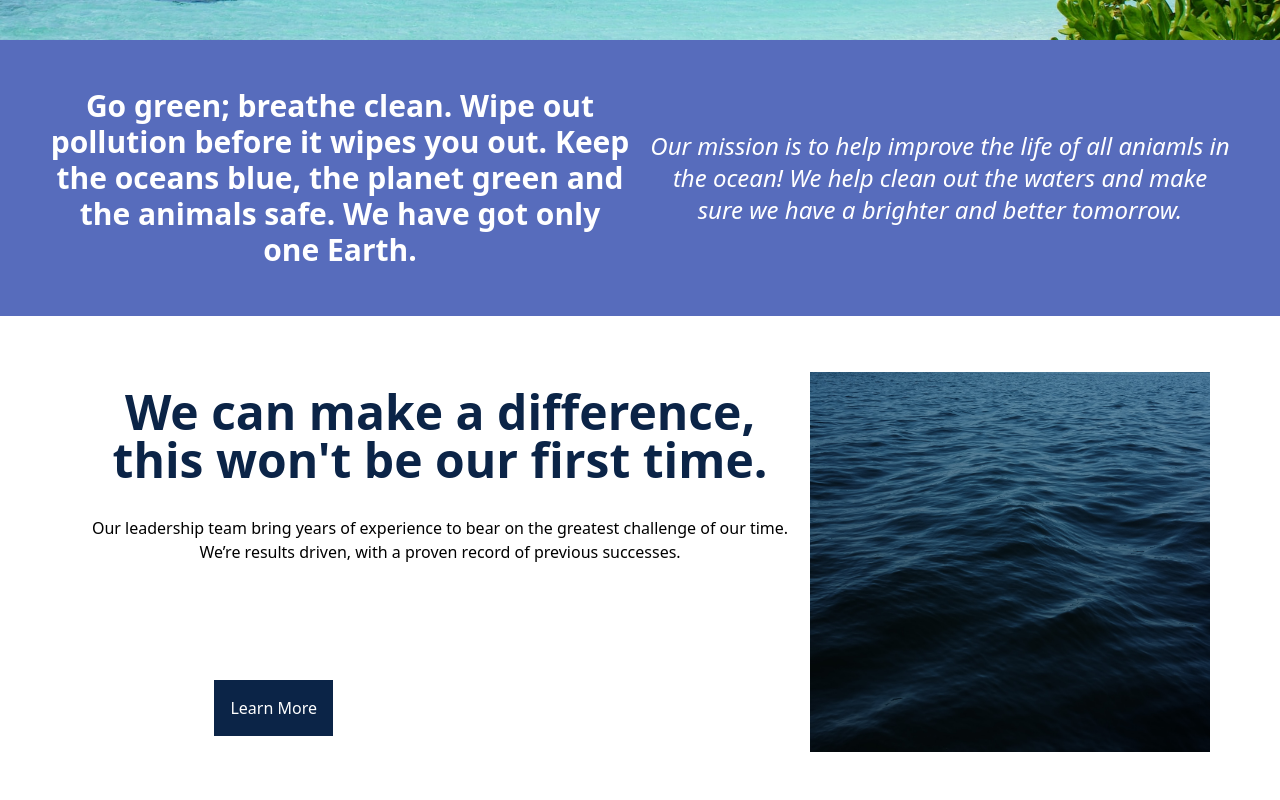
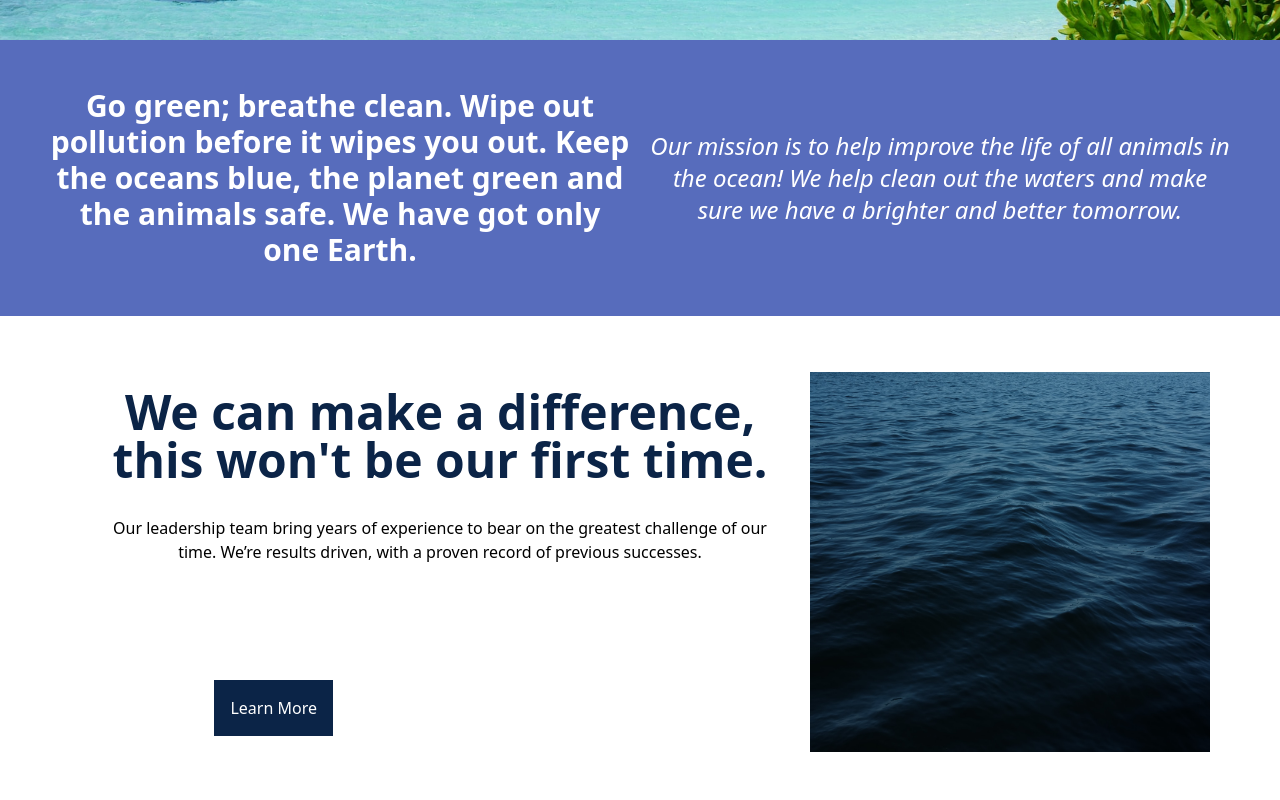
Before and after one commit to Oceans-4/Ocean-Charity-App, a React (Create React App) app: page / in a window 1280 px wide. Shown: the part 640-1440 px from the top of the page. Built offline with nearby package versions, Linux system fonts and the light colour scheme.

Commit message:
organized the components and fixed typo

```diff
--- a/src/App.js
+++ b/src/App.js
@@ -1,4 +1,4 @@
-import Home from "./components/Home";
+import Home from "./components/homeComponents/Home";
 import "./App.css";
 
 function App() {
--- a/src/components/Header.js
+++ b/src/components/Header.js
@@ -1,4 +1,4 @@
-import Nav from "./Nav";
+import Nav from "./navComponents/Nav";
 import classes from "./Header.module.css";
 
 const Header = () => {
--- a/src/components/Home.js
+++ b/src/components/homeComponents/Home.js
@@ -1,4 +1,4 @@
-import Header from "./Header";
+import Header from "../Header";
 import HomeInfo from "./HomeInfo";
 import HomeMission from "./HomeMission";
 
--- a/src/components/HomeInfo.js
+++ b/src/components/homeComponents/HomeInfo.js
@@ -1,5 +1,5 @@
-import water from "./../images/deep-blue.jpg";
-import beach from "./../images/beach.jpg";
+import water from "./../../images/deep-blue.jpg";
+import beach from "./../../images/beach.jpg";
 import TextInfo from "./TextInfo";
 
 const HomeInfo = () => {
--- a/src/components/HomeMission.js
+++ b/src/components/homeComponents/HomeMission.js
@@ -5,7 +5,7 @@ const HomeMission = () => {
         <h1 className="text-white text-3xl font-bold m-2">Go green; breathe clean. Wipe out pollution before it wipes you out. Keep the oceans blue, the planet green and the animals safe. We have got only one Earth.</h1>
       </div>
       <div className="w-1/2 text-center">
-        <h1 className="text-white text-2xl font-light m-2 italic">Our mission is to help improve the life of all aniamls in the ocean! We help clean out the waters and make sure we have a brighter and better tomorrow.</h1>
+        <h1 className="text-white text-2xl font-light m-2 italic">Our mission is to help improve the life of all animals in the ocean! We help clean out the waters and make sure we have a brighter and better tomorrow.</h1>
       </div>
     </section>
   );
--- a/src/components/TextInfo.js
+++ b/src/components/homeComponents/TextInfo.js
@@ -3,8 +3,8 @@ import { useState } from "react";
 const TextInfo = (props) => {
   return (
     <div className="w-3/5 p-5 text-center py-4 relative">
-      <h1 className="font-bold text-5xl text-[#0B2447]">{props.title}</h1>
-      <p className="mt-8 font-light">{props.text}</p>
+      <h1 className="font-bold text-5xl text-[#0B2447] mx-2">{props.title}</h1>
+      <p className="mt-8 font-light mx-5">{props.text}</p>
       <button className="bg-[#0B2447] text-white p-4 absolute bottom-4 left-36">{props.buttonText}</button>
     </div>
   );
```
Also changed, not shown: src/components/navComponents/Nav.js (renamed from src/components/Nav.js), src/components/navComponents/Nav.module.css (renamed from src/components/Nav.module.css).
